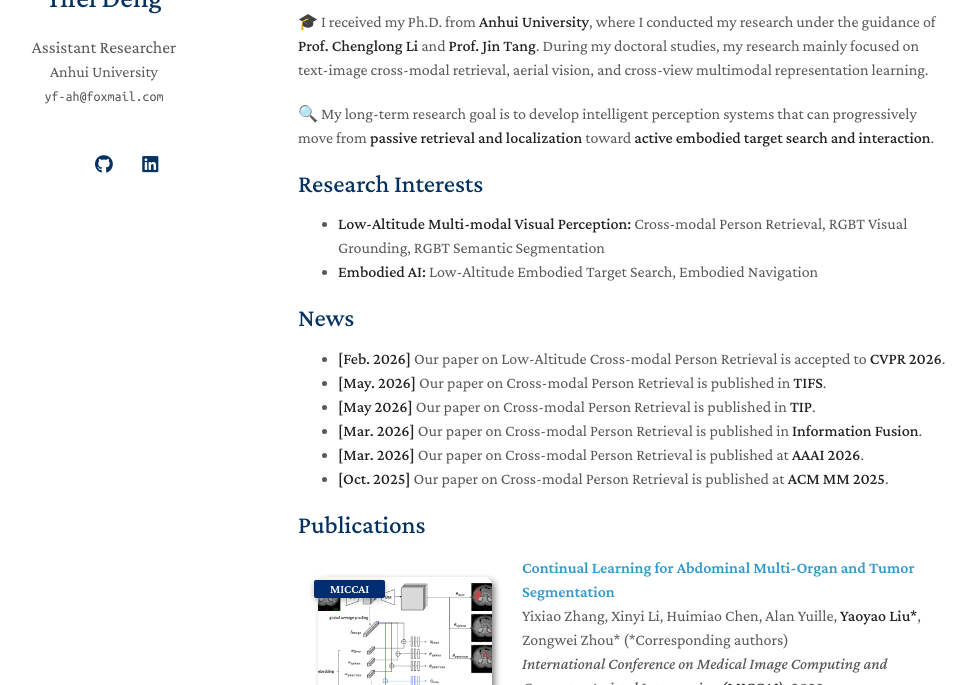
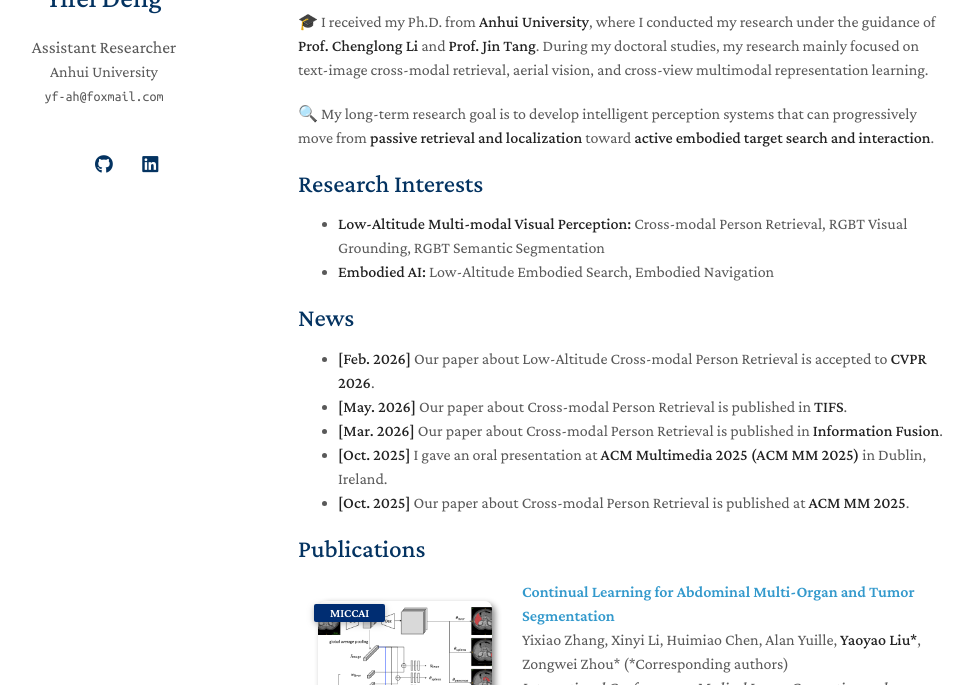
Before and after one commit to Yifei-AHU/Yifei-AHU.github.io, a Jekyll site: the page built from index.md, in a window 1280 px wide and 900 px high, cut to the strip 215-900 px from the top of the window. Shown: the whole strip, without its empty margins (172-1148 px from the left). Built offline with Jekyll 4.4.1, drawn with Linux system fonts in a browser that asks for light colours; a style sheet for code colours, icons or effects is not loaded; our own code applies the rules of GitHub Pages for plain Markdown files.

Commit message:
Update index.md

```diff
--- a/index.md
+++ b/index.md
@@ -13,16 +13,15 @@ layout: homepage
 ## Research Interests
 
 - **Low-Altitude Multi-modal Visual Perception:** Cross-modal Person Retrieval, RGBT Visual Grounding, RGBT Semantic Segmentation
-- **Embodied AI:** Low-Altitude Embodied Target Search, Embodied Navigation
+- **Embodied AI:** Low-Altitude Embodied Search, Embodied Navigation
 
 ## News
 
-- **[Feb. 2026]** Our paper on Low-Altitude Cross-modal Person Retrieval is accepted to **CVPR 2026**.
-- **[May. 2026]** Our paper on Cross-modal Person Retrieval is published in **TIFS**.
-- **[May 2026]** Our paper on Cross-modal Person Retrieval is published in **TIP**.
-- **[Mar. 2026]** Our paper on Cross-modal Person Retrieval is published in **Information Fusion**.
-- **[Mar. 2026]** Our paper on Cross-modal Person Retrieval is published at **AAAI 2026**.
-- **[Oct. 2025]** Our paper on Cross-modal Person Retrieval is published at **ACM MM 2025**.
+- **[Feb. 2026]** Our paper about Low-Altitude Cross-modal Person Retrieval is accepted to **CVPR 2026**.
+- **[May. 2026]** Our paper about Cross-modal Person Retrieval is published in **TIFS**.
+- **[Mar. 2026]** Our paper about Cross-modal Person Retrieval is published in **Information Fusion**.
+- **[Oct. 2025]** I gave an oral presentation at **ACM Multimedia 2025 (ACM MM 2025)** in Dublin, Ireland.
+- **[Oct. 2025]** Our paper about Cross-modal Person Retrieval is published at **ACM MM 2025**.
 
 {% include_relative _includes/publications.md %}
 
```
